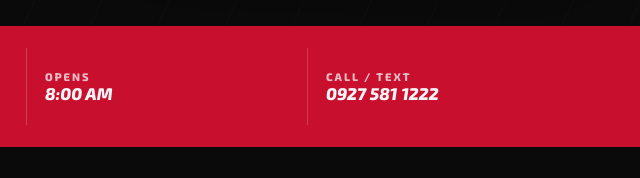
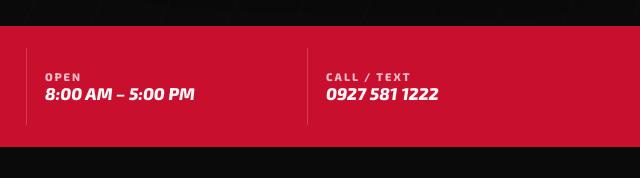
Before and after one commit to kendamin/sanfu-website, a plain HTML site: page index.html in a window 1280 px wide. Shown: the part 774-952 px from the top of the page, 613-1253 px from the left. Drawn offline with Linux system fonts and the light colour scheme.

Commit message:
Update opening hours to 8:00 AM - 5:00 PM
Co-Authored-By: Claude Opus 5.5 <noreply@anthropic.com>

```diff
--- a/index.html
+++ b/index.html
@@ -237,7 +237,7 @@
     <div class="wrap">
       <div><small>Location</small><strong>Obrero, Davao City</strong></div>
       <div><small>Landmark</small><strong>Front of Sacred Heart Parish</strong></div>
-      <div><small>Opens</small><strong>8:00 AM</strong></div>
+      <div><small>Open</small><strong>8:00 AM – 5:00 PM</strong></div>
       <div><small>Call / Text</small><strong>0927 581 1222</strong></div>
     </div>
   </div>
@@ -377,7 +377,7 @@
         <div class="loc-card">
           <div><small>Address</small><p>65 Nicasio Torres St., Obrero, Davao City, Davao del Sur</p></div>
           <div><small>Landmark</small><p>In front of Sacred Heart of Jesus Parish</p></div>
-          <div><small>Hours</small><p>Opens 8:00 AM</p></div>
+          <div><small>Hours</small><p>8:00 AM – 5:00 PM</p></div>
           <div><small>Contact</small><p><a href="tel:+639275811222">0927 581 1222</a><br><a href="tel:+63822973066">(082) 297 3066</a><br><a href="mailto:sanfu.ph@gmail.com">sanfu.ph@gmail.com</a></p></div>
           <a class="btn btn-red" href="https://www.google.com/maps/dir/?api=1&destination=7.0857281,125.618055" target="_blank" rel="noopener">Get directions</a>
         </div>
```
